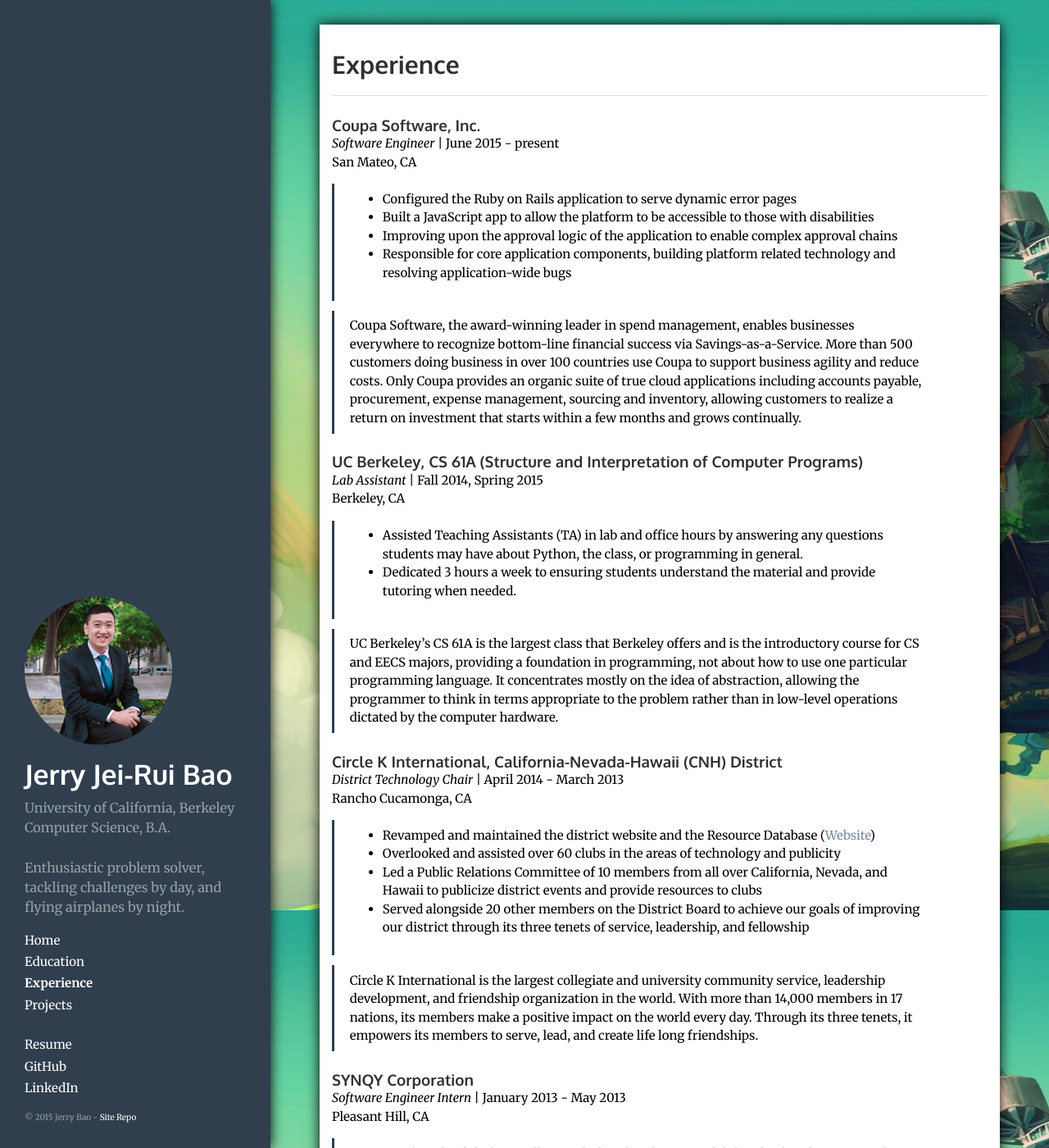
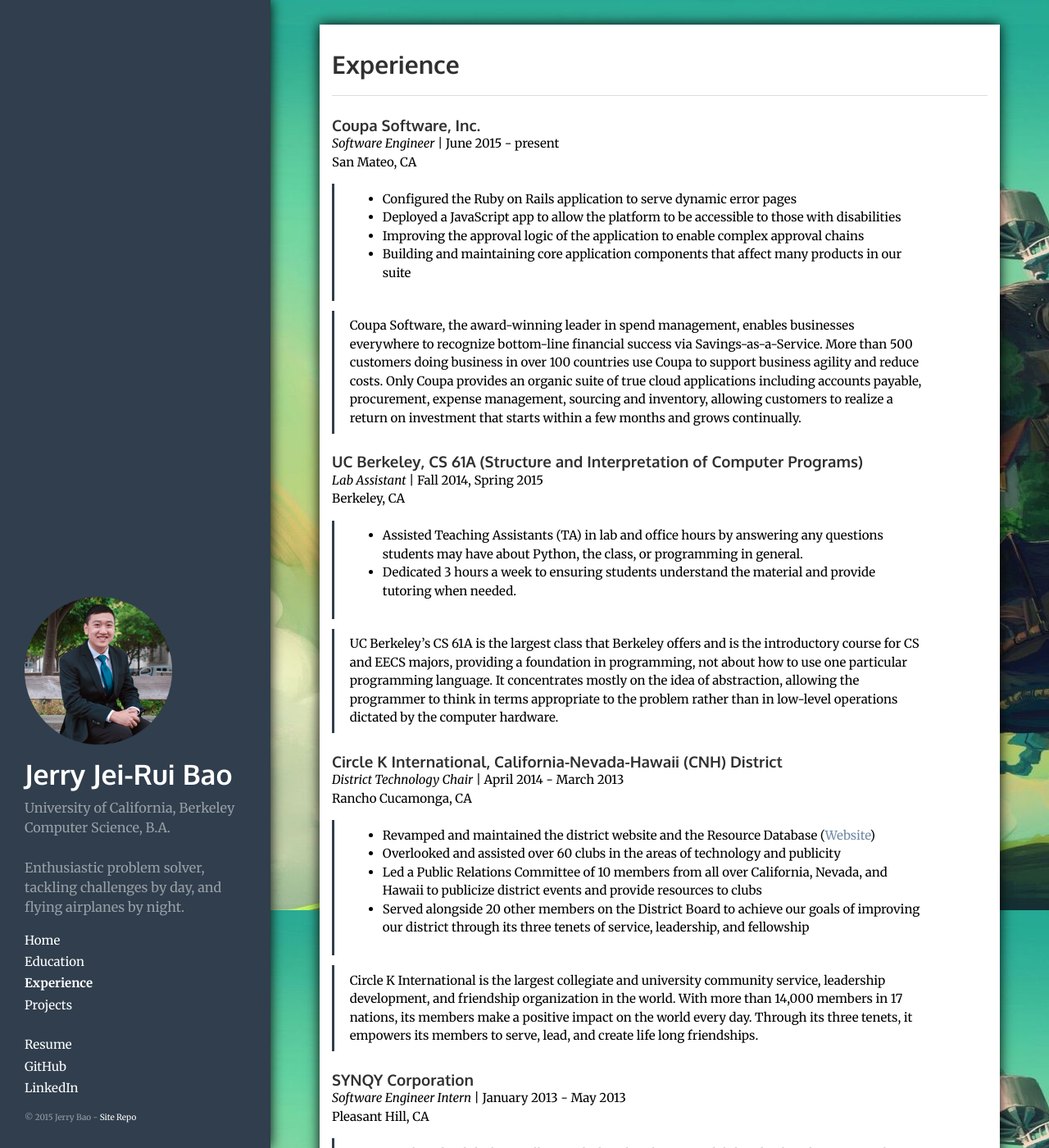
Before and after one commit to thejerrybao/thejerrybao.github.io, a Jekyll site: the page built from experience.md, in a window 1280 px wide and 1400 px high. Shown: the whole window at 82% size. Built offline with Jekyll 4.4.1, drawn with Linux system fonts in a browser that asks for light colours; Markdown is read by kramdown in place of the engine named in the settings.

Commit message:
Updated information about myself; increased min-height for larger font-size

```diff
--- a/experience.md
+++ b/experience.md
@@ -8,9 +8,9 @@ title: Experience
 San Mateo, CA<br />
 
 >* Configured the Ruby on Rails application to serve dynamic error pages
-* Built a JavaScript app to allow the platform to be accessible to those with disabilities
-* Improving upon the approval logic of the application to enable complex approval chains
-* Responsible for core application components, building platform related technology and resolving application-wide bugs
+* Deployed a JavaScript app to allow the platform to be accessible to those with disabilities
+* Improving the approval logic of the application to enable complex approval chains
+* Building and maintaining core application components that affect many products in our suite
 
 > Coupa Software, the award-winning leader in spend management, enables businesses everywhere to recognize bottom-line financial success via Savings-as-a-Service. More than 500 customers doing business in over 100 countries use Coupa to support business agility and reduce costs. Only Coupa provides an organic suite of true cloud applications including accounts payable, procurement, expense management, sourcing and inventory, allowing customers to realize a return on investment that starts within a few months and grows continually.
 
--- a/public/css/hyde.css
+++ b/public/css/hyde.css
@@ -41,7 +41,7 @@ html {
     font-size: 12px;
   }
 }
-@media (min-width: 58em) and (min-height: 40em) {
+@media (min-width: 58em) and (min-height: 42em) {
   html {
     font-size: 15px;
   }
```
Also changed, not shown: projects.md (+2 -2 lines).
